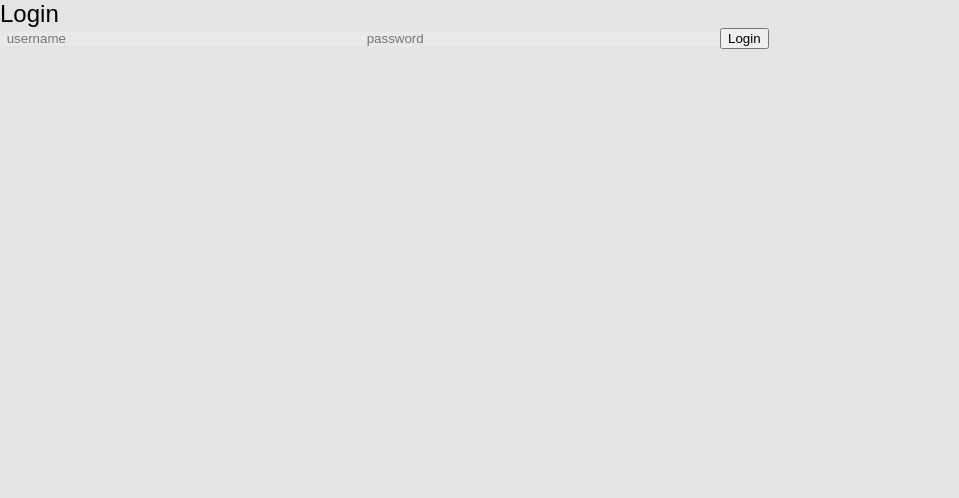
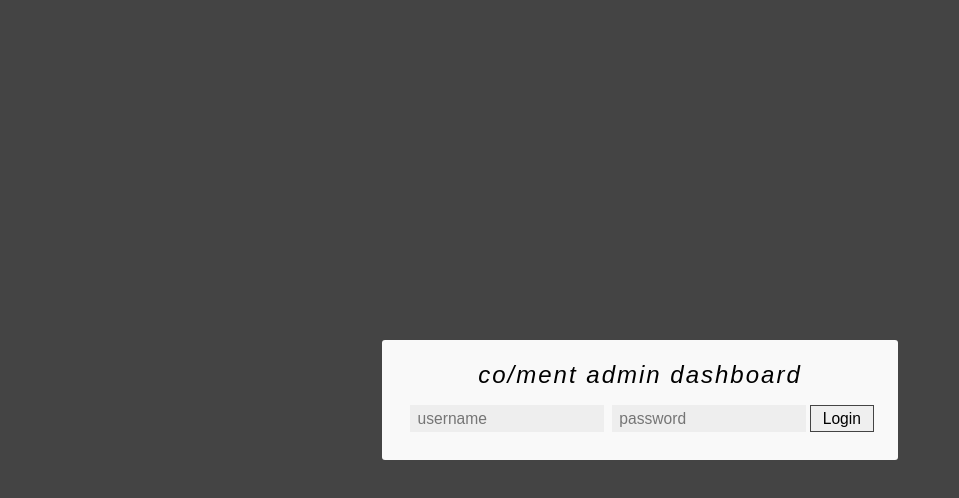
Before and after one commit to ursa-majors/co-ment-admin-dash, a Vue app in the folder client/: page / in a window 1280 px wide. Shown: the top 498 px of the page, without its empty margins (0-959 px from the left). Built offline with nearby package versions, Linux system fonts and the light colour scheme.

Commit message:
Updates styles of login and main dash views

```diff
--- a/client/src/App.vue
+++ b/client/src/App.vue
@@ -11,4 +11,7 @@
 </script>
 
 <style>
+    .dash {
+        height: 100%;
+    }
 </style>
--- a/client/src/components/DashBodyDetail.vue
+++ b/client/src/components/DashBodyDetail.vue
@@ -11,7 +11,7 @@ export default {
 
 <style lang="css">
     .dash-shell-detail {
-        border-left: 1px dotted #bab3b3;
+        border-left: 1px dashed #bab3b3;
         flex: 1;
         margin: 10px 10px 10px 0;
         padding: .35em .35em .35em 14px;
--- a/client/src/components/DashBodyList.vue
+++ b/client/src/components/DashBodyList.vue
@@ -19,7 +19,7 @@
         min-height: 0;
         flex: 1;
         margin: 10px;
-        margin-right: 0px;
+        margin-right: 2px;
         overflow-y: auto;
         overflow-x: hidden;
     }
@@ -27,7 +27,7 @@
     .dash-list > div {
         background: white;
         border: 1px solid #a9a9a9;
-        margin: 0 .5em .75em 0;
+        margin: 0 2px .75em 0;
         padding: .5em;
     }
 
@@ -39,4 +39,18 @@
         color: black;
         margin: .15em 0;
     }
+
+    ::-webkit-scrollbar {
+        width: 5px;
+        height: 5px;
+    }
+
+    ::-webkit-scrollbar-thumb {
+        border-radius: 3px;
+        background: rgba(112,112,112,0.7);
+    }
+
+    ::-webkit-scrollbar-corner {
+        display: none;
+    }
 </style>
--- a/client/src/components/DashBodyNav.vue
+++ b/client/src/components/DashBodyNav.vue
@@ -3,15 +3,17 @@
         <ul class="dash-nav-links">
             <div>
                 <li v-for="(link, index) in nav_links">
-                    <a :href="`#/${link}`" :title="link">
+                    <a :href="`#/${link}`">
                         <img :src="require(`../assets/${link}.svg`)" :alt="link">
+                        <p>{{link}}</p>
                     </a>
                 </li>
 
             </div>
             <li>
-                <a href="#/logout" title="Logout">
-                    <img class="last" src="../assets/logout.svg" alt="Logout">
+                <a href="#/logout" class="last">
+                    <img src="../assets/logout.svg" alt="Logout">
+                    <p>Logout</p>
                 </a>
             </li>
         </ul>
@@ -35,7 +37,6 @@
         flex: 0 0 50px;
         background: #444;
         color: white;
-        padding: 0;
         box-shadow: 1px 1px 4px #444;
     }
 
@@ -46,39 +47,56 @@
         height: 100%;
         display: flex;
         flex-flow: column nowrap;
+        justify-content: space-between;
     }
 
-    .dash-nav ul div {
-        flex: 1;
+    .dash-nav-links a {
+        box-sizing: border-box;
+        display: block;
+        margin-bottom: 1.5em;
+        border: 4px solid transparent;
     }
 
-    .dash-nav-links img {
-        box-sizing: border-box;
-        width: 100%;
-        margin-bottom: 1.5em;
-        padding: .25em;
-        border: 4px solid transparent;
-        vertical-align:top;
-    }
-
-    .dash-nav-links img:hover {
+    .dash-nav-links a:hover,
+    .dash-nav-links a:active {
         border: 4px solid #3ec1c1;
     }
 
-    .dash-nav-links img.first {
-        margin-top: 0;
+    .dash-nav-links a img {
+        display: block;
+        width: 100%;
     }
 
-    .dash-nav-links img.last {
+    .dash-nav-links a p {
+        background: #333;
+        border-radius: .2em;
+        color: white;
+        display: block;
+        letter-spacing: 2px;
+        font-weight: bold;
+        left: 55px;
+        margin-top: -25px;
+        opacity: 0;
+        padding: .4em .75em;
+        position: absolute;
+        transition: visibility 0s, opacity 0.2s linear;
+        visibility: hidden;
+    }
+
+    .dash-nav-links a:hover p {
+        visibility: visible;
+        opacity: 1;
+    }
+
+    .dash-nav-links a.last {
         margin-bottom: 0;
     }
 
-    .dash-nav-links img.last:hover {
-        margin-bottom: 0;
+    .dash-nav-links a.last:hover {
         border: 4px solid #cb4747;
     }
 
-    .dash-nav-links img.active {
+    .dash-nav-links a.active {
         border: 4px solid #3ec1c1;
     }
 </style>
--- a/client/src/components/Login.vue
+++ b/client/src/components/Login.vue
@@ -1,6 +1,7 @@
 <template lang="html">
-    <div class="">
-        <h1>Login</h1>
+    <div class="login-container">
+        <form action="">
+            <h1>co/ment admin dashboard</h1>
             <input
                 type="text"
                 name="username"
@@ -16,6 +17,7 @@
                 @click="login">
                 Login
             </button>
+        </form>
     </div>
 </template>
 
@@ -48,4 +50,63 @@
 </script>
 
 <style lang="css">
+    .login-container {
+        height: 100%;
+        background: #444;
+        display: flex;
+        flex-flow: column nowrap;
+        align-items: center;
+        justify-content: center;
+    }
+
+    .login-container > form {
+        background: #f9f9f9;
+        color: black;
+        padding: 1.75em 2em 2em 2em;
+        border-radius: 3px;
+    }
+
+    .login-container > form h1 {
+            font-size: 2em;
+        font-weight: 100;
+        margin: 0 0 .5em 0;
+        text-align: center;
+        font-style: italic;
+        letter-spacing: 2px
+    }
+
+    .login-container > form input[type=text],
+    .login-container > form input[type=password]{
+        width: 194px;
+        border: 1px solid #eee;
+        background: #eee;
+        margin: .25em;
+        padding: .25em .4em;
+        font-size: 1.3em;
+    }
+
+    .login-container > form input:focus {
+        outline-style: none;
+        border: 1px solid #3ec1c1;
+        box-shadow: 0 0 10px #3ec1c1;
+    }
+
+    .login-container > form button {
+        box-sizing: border-box;
+        border: 1px solid #444;
+        padding: .25em .75em;
+        font-size: 1.3em;
+    }
+
+    .login-container > form button:hover,
+    .login-container > form button:focus {
+        outline-style: none;
+        cursor: pointer;
+        border: 1px solid #3ec1c1;
+        box-shadow: 0 0 10px #3ec1c1;
+    }
+
+    .login-container > form input:-moz-focusring {
+        outline-color: #3ec1c1;
+    }
 </style>
--- a/client/static/index.css
+++ b/client/static/index.css
@@ -1,3 +1,6 @@
+html, body {
+    height: 100%;
+}
 
 body {
     background: #e6e3e3;
```
Lines whose indentation alone changed are shown as unchanged.
